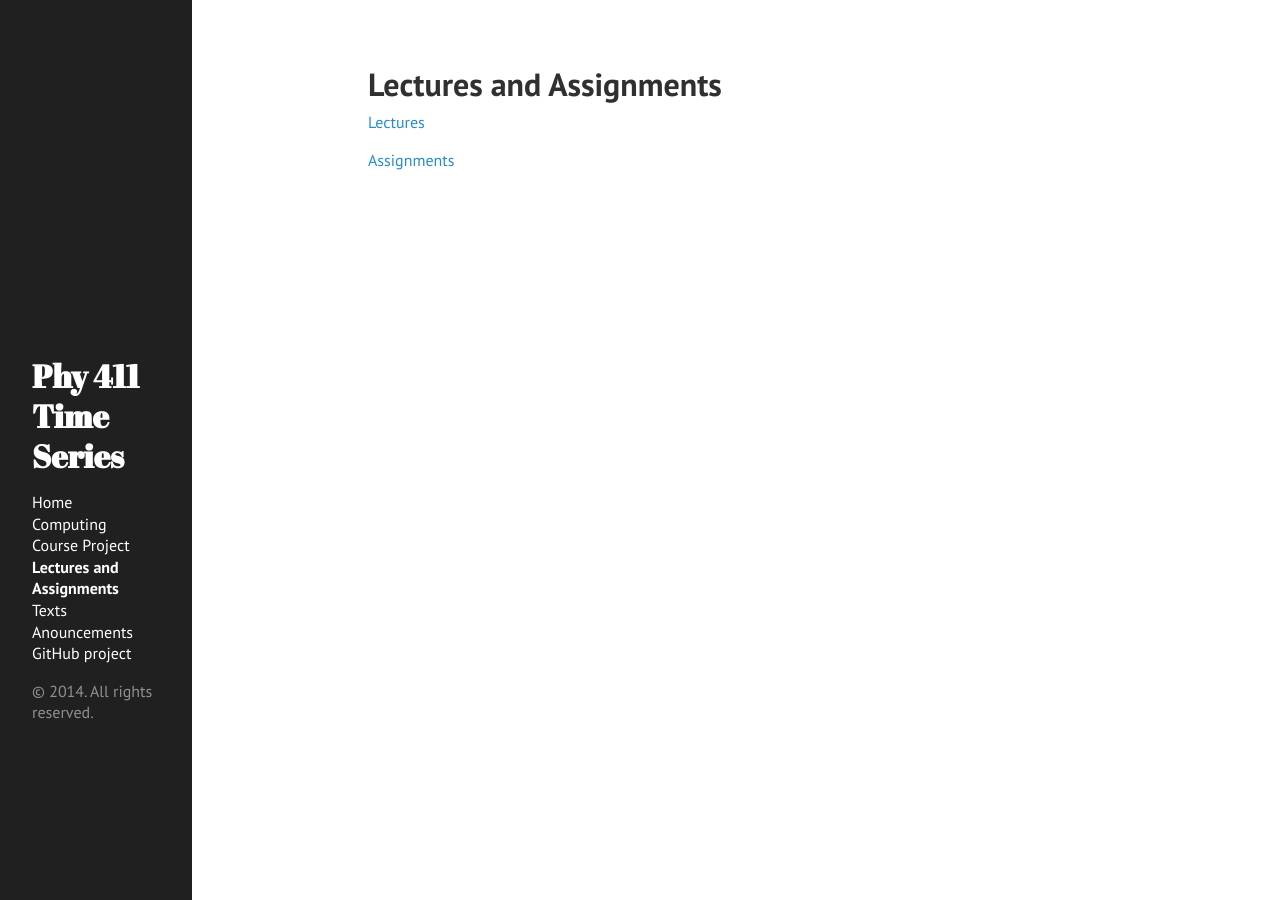
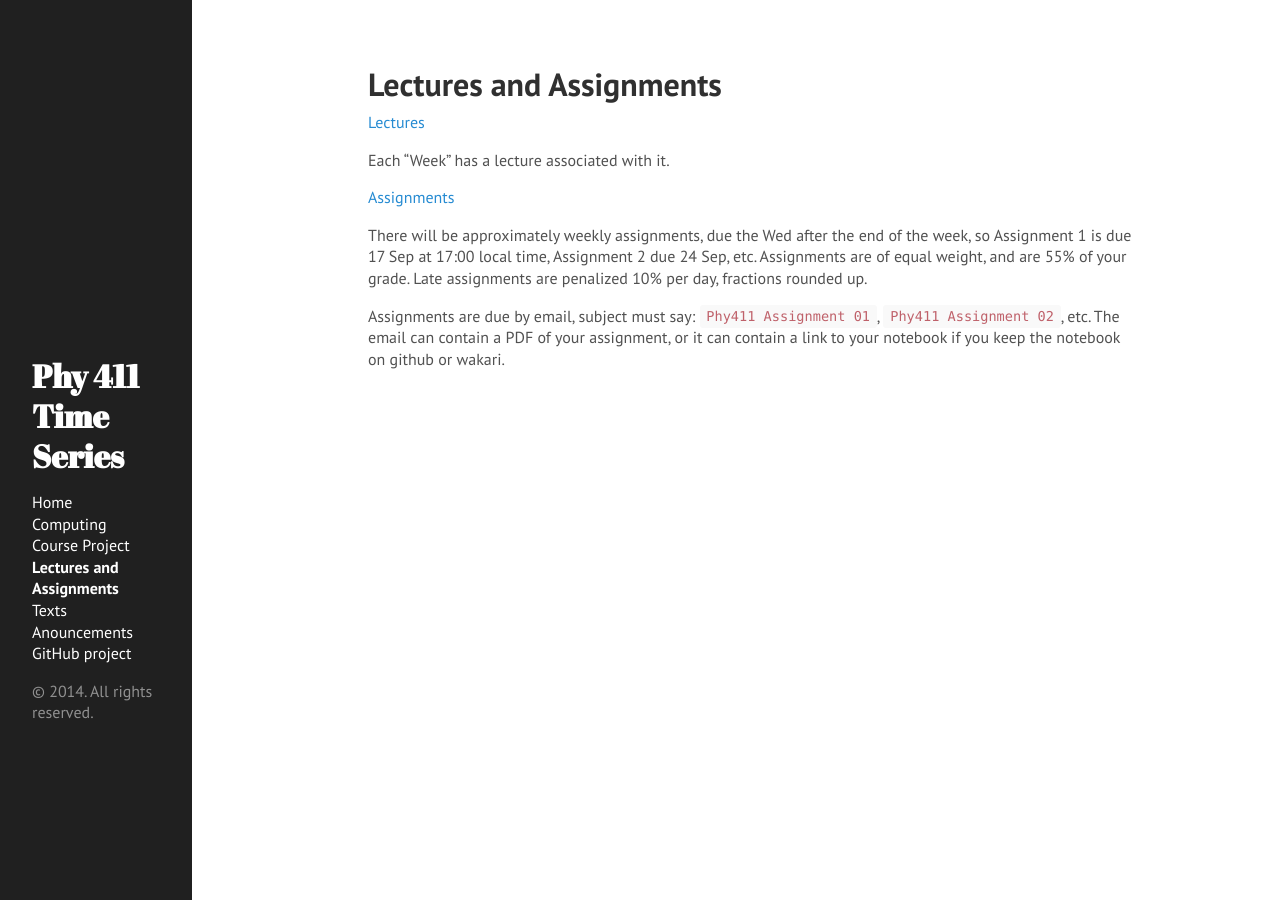
Before and after one commit to jklymak/Phy411, a Jekyll site: the page built from Lectures.md, in a window 1280 px wide. Built offline with Jekyll 4.4.1, drawn with Linux system fonts in a browser that asks for light colours; Markdown is read by kramdown in place of the engine named in the settings.

Commit message:
Fixed Assignments page

```diff
--- a/Lectures.md
+++ b/Lectures.md
@@ -5,4 +5,10 @@ title: Lectures and Assignments
 
 [Lectures](http://nbviewer.ipython.org/github/jklymak/Phy411/tree/master/lectures/)
 
+Each "Week" has a lecture associated with it.
+
 [Assignments](http://nbviewer.ipython.org/github/jklymak/Phy411/tree/master/assignments/)
+
+There will be approximately weekly assignments, due the Wed after the end of the week, so Assignment 1 is due 17 Sep at 17:00 local time, Assignment 2 due 24 Sep, etc.  Assignments are of equal weight, and are 55% of your grade.  Late assignments are penalized 10% per day, fractions rounded up.
+
+Assignments are due by email, subject must say: `Phy411 Assignment 01`, `Phy411 Assignment 02`, etc.  The email can contain a PDF of your assignment, or it can contain a link to your notebook if you keep the notebook on github or wakari.
```
Also changed, not shown: index.md (+1 -0 lines).
